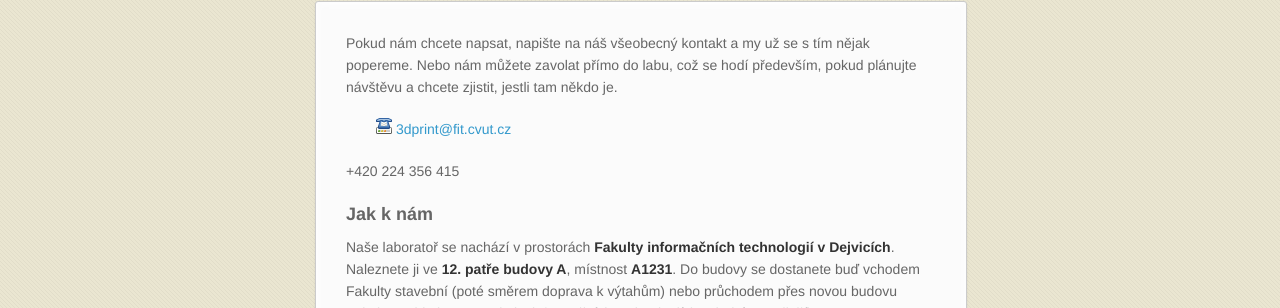
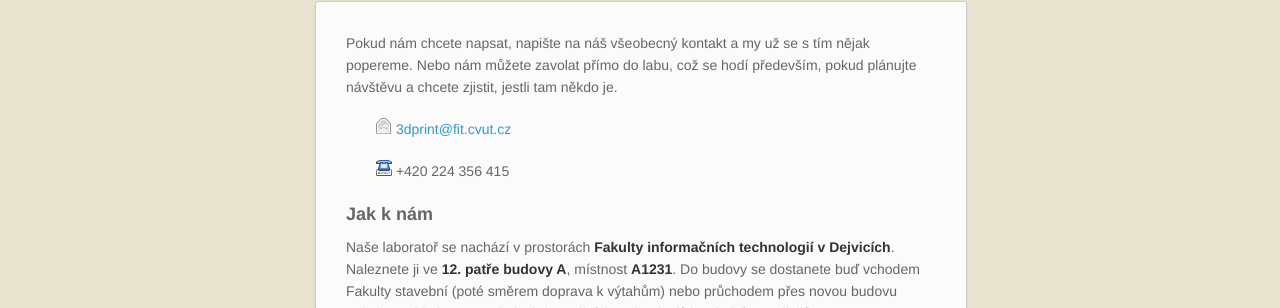
Before and after one commit to 3DprintFIT/3dprintfit.github.com, a Jekyll site: the page built from kontakt.md, in a window 1280 px wide. Shown: the part 189-497 px from the top of the page. Built offline with Jekyll 4.4.1, drawn with Linux system fonts in a browser that asks for light colours; nearby versions of some CDN libraries.

Commit message:
Mistake correcting

```diff
--- a/_config.yml
+++ b/_config.yml
@@ -1,4 +1,4 @@
 icons:
     web: "![Web](images/icons/web.png)"
     mail: "![E-mail](images/icons/mail.png)"
-    mail: "![Telefon](images/icons/phone.png)"
+    phone: "![Telefon](images/icons/phone.png)"
```
